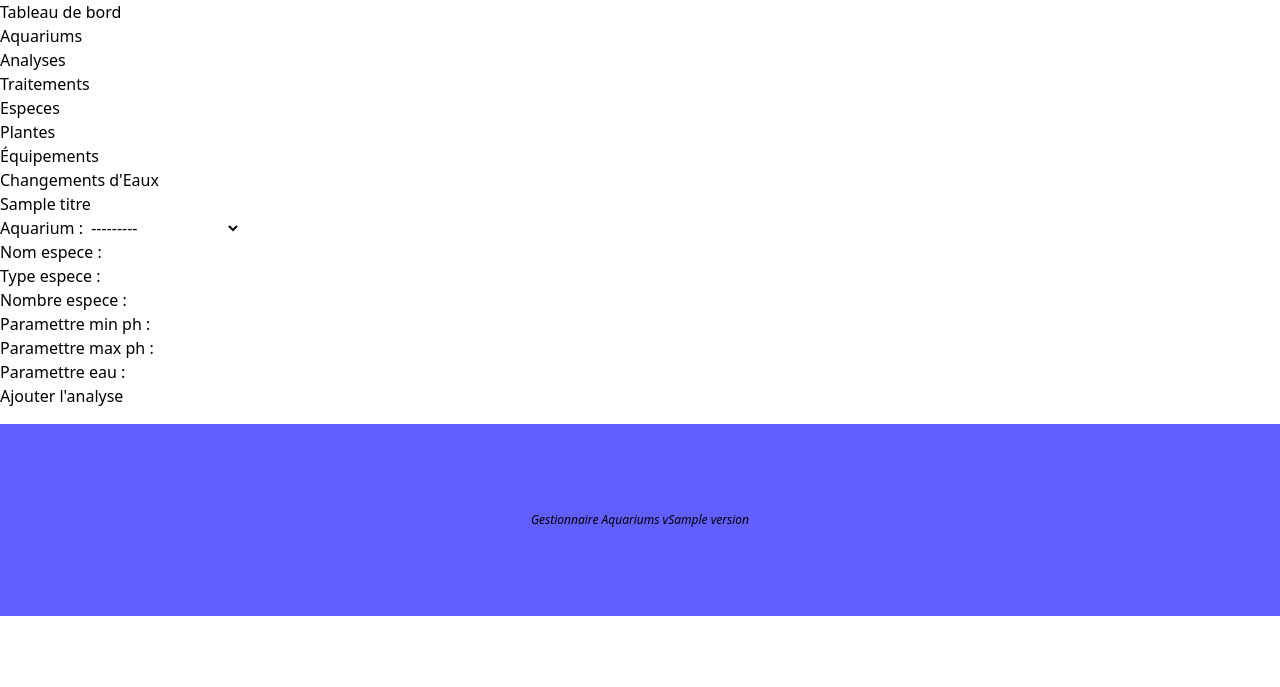
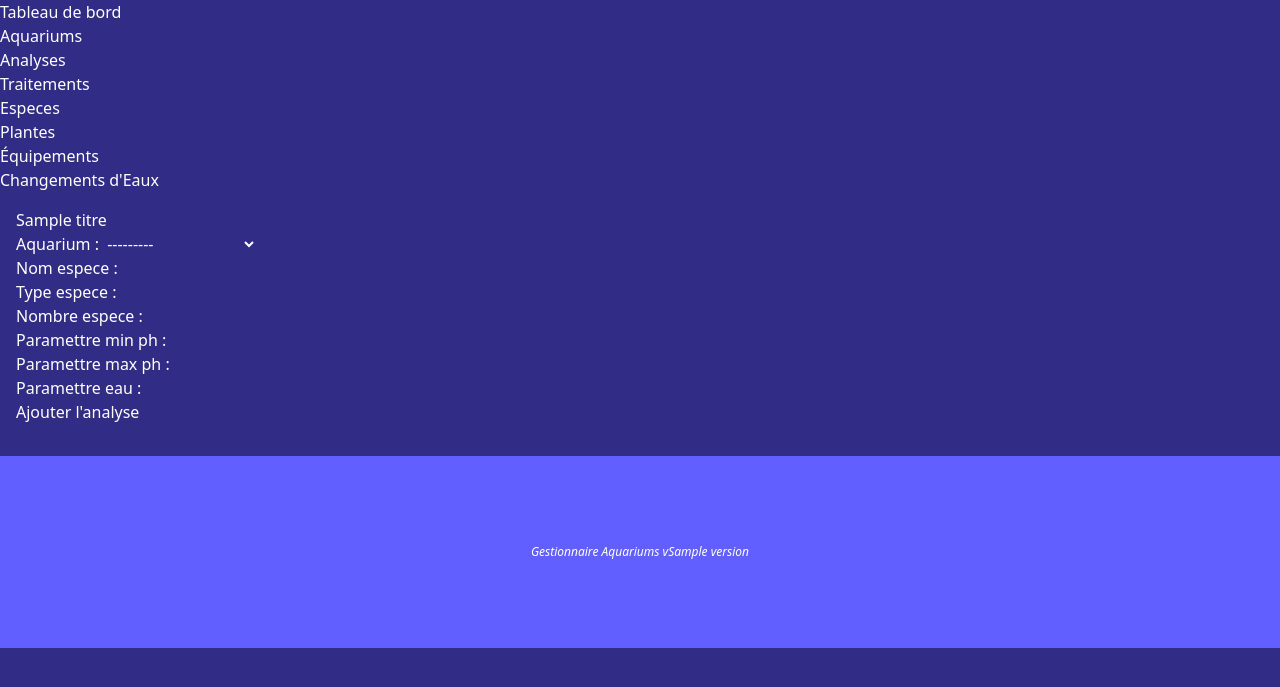
Before and after one commit to sidnou/Gestionnaire_Aquarium, a Django app: template src/apps/aquariums/templates/aquariums/ajout-espece.html in a window 1280 px wide. Shown: the top 687 px of the page. Run offline with Django 5.2, Linux system fonts and the light colour scheme; tables that the repository leaves empty hold one stand-in row (values such as "Sample post"); the template is opened without the code that fills it: values that come from a table or form of the project are taken from there, most other values are stand-ins (such as "Sample title", 1, 10 or a date in 2020); parts of the project's set-up code (start-up, migrations or seed data) failed here and were passed over; some libraries are stand-ins or nearby versions.

Commit message:
Ajout de la configuration de l'application "theme" et intégration de Tailwind CSS dans le projet, avec mise à jour des fichiers de base et des styles.

```diff
--- a/src/config/templates/base.html
+++ b/src/config/templates/base.html
@@ -9,16 +9,20 @@
     <title>{{ titre }}</title>
 </head>
 
-<body>
-{% include 'aquariums/menus.html' %}
-<div>
+<body class="flex flex-col full bg-indigo-900 text-white">
+<div class="flex-1">
+    {% include 'aquariums/menus.html' %}
+</div>
+<div class="flex-4 p-4">
     {% block content %} {% endblock %}
 </div>
-<div class="flex justify-center-safe h-48 mt-4 bg-indigo-500">
+<div class="flex-auto">
 
-    <footer class="flex flex-col items-center justify-center text-center">
-        <p class="text-xs italic">Gestionnaire Aquariums v{{ version }}</p>
-    </footer>
+    <div class="flex justify-center-safe h-48 mt-4 bg-indigo-500">
+        <footer class="flex flex-col items-center justify-center text-center">
+            <small class="text-xs italic">Gestionnaire Aquariums v{{ version }}</small>
+        </footer>
+    </div>
 </div>
 </body>
 
--- a/src/theme/static/css/dist/styles.css
+++ b/src/theme/static/css/dist/styles.css
@@ -8,14 +8,17 @@
     --font-serif: ui-serif, Georgia, Cambria, 'Times New Roman', Times, serif;
     --font-mono: ui-monospace, SFMono-Regular, Menlo, Monaco, Consolas, 'Liberation Mono', 'Courier New',
     monospace;
+    --color-indigo-400: oklch(67.3% 0.182 276.935);
     --color-indigo-500: oklch(58.5% 0.233 277.117);
+    --color-indigo-600: oklch(51.1% 0.262 276.966);
+    --color-indigo-800: oklch(39.8% 0.195 277.366);
+    --color-indigo-900: oklch(35.9% 0.144 278.697);
     --color-gray-50: oklch(98.5% 0.002 247.839);
     --color-black: #000;
+    --color-white: #fff;
     --spacing: 0.25rem;
     --text-xs: 0.75rem;
     --text-xs--line-height: calc(1 / 0.75);
-    --text-4xl: 2.25rem;
-    --text-4xl--line-height: calc(2.5 / 2.25);
     --text-5xl: 3rem;
     --text-5xl--line-height: 1;
     --tracking-normal: 0em;
@@ -173,8 +176,26 @@
   }
 }
 @layer utilities {
+  .absolute {
+    position: absolute;
+  }
+  .relative {
+    position: relative;
+  }
   .static {
     position: static;
+  }
+  .inset-x-0 {
+    inset-inline: calc(var(--spacing) * 0);
+  }
+  .top-0 {
+    top: calc(var(--spacing) * 0);
+  }
+  .bottom-0 {
+    bottom: calc(var(--spacing) * 0);
+  }
+  .left-0 {
+    left: calc(var(--spacing) * 0);
   }
   .container {
     width: 100%;
@@ -194,9 +215,6 @@
       max-width: 96rem;
     }
   }
-  .m-4 {
-    margin: calc(var(--spacing) * 4);
-  }
   .mx-auto {
     margin-inline: auto;
   }
@@ -212,14 +230,44 @@
   .h-48 {
     height: calc(var(--spacing) * 48);
   }
+  .h-full {
+    height: 100%;
+  }
   .h-screen {
     height: 100vh;
+  }
+  .w-full {
+    width: 100%;
+  }
+  .flex-1 {
+    flex: 1;
+  }
+  .flex-2 {
+    flex: 2;
+  }
+  .flex-3 {
+    flex: 3;
+  }
+  .flex-4 {
+    flex: 4;
+  }
+  .flex-auto {
+    flex: auto;
   }
   .flex-col {
     flex-direction: column;
   }
+  .flex-wrap {
+    flex-wrap: wrap;
+  }
+  .content-end {
+    align-content: flex-end;
+  }
   .items-center {
     align-items: center;
+  }
+  .items-end {
+    align-items: flex-end;
   }
   .justify-center {
     justify-content: center;
@@ -230,8 +278,35 @@
   .bg-gray-50 {
     background-color: var(--color-gray-50);
   }
+  .bg-indigo-400 {
+    background-color: var(--color-indigo-400);
+  }
   .bg-indigo-500 {
     background-color: var(--color-indigo-500);
+  }
+  .bg-indigo-600 {
+    background-color: var(--color-indigo-600);
+  }
+  .bg-indigo-800 {
+    background-color: var(--color-indigo-800);
+  }
+  .bg-indigo-900 {
+    background-color: var(--color-indigo-900);
+  }
+  .bg-gradient-to-t {
+    --tw-gradient-position: to top in oklab;
+    background-image: linear-gradient(var(--tw-gradient-stops));
+  }
+  .from-indigo-400 {
+    --tw-gradient-from: var(--color-indigo-400);
+    --tw-gradient-stops: var(--tw-gradient-via-stops, var(--tw-gradient-position), var(--tw-gradient-from) var(--tw-gradient-from-position), var(--tw-gradient-to) var(--tw-gradient-to-position));
+  }
+  .to-transparent {
+    --tw-gradient-to: transparent;
+    --tw-gradient-stops: var(--tw-gradient-via-stops, var(--tw-gradient-position), var(--tw-gradient-from) var(--tw-gradient-from-position), var(--tw-gradient-to) var(--tw-gradient-to-position));
+  }
+  .p-4 {
+    padding: calc(var(--spacing) * 4);
   }
   .text-center {
     text-align: center;
@@ -258,9 +333,54 @@
   .text-black {
     color: var(--color-black);
   }
+  .text-white {
+    color: var(--color-white);
+  }
   .italic {
     font-style: italic;
   }
+}
+@property --tw-gradient-position {
+  syntax: "*";
+  inherits: false;
+}
+@property --tw-gradient-from {
+  syntax: "<color>";
+  inherits: false;
+  initial-value: #0000;
+}
+@property --tw-gradient-via {
+  syntax: "<color>";
+  inherits: false;
+  initial-value: #0000;
+}
+@property --tw-gradient-to {
+  syntax: "<color>";
+  inherits: false;
+  initial-value: #0000;
+}
+@property --tw-gradient-stops {
+  syntax: "*";
+  inherits: false;
+}
+@property --tw-gradient-via-stops {
+  syntax: "*";
+  inherits: false;
+}
+@property --tw-gradient-from-position {
+  syntax: "<length-percentage>";
+  inherits: false;
+  initial-value: 0%;
+}
+@property --tw-gradient-via-position {
+  syntax: "<length-percentage>";
+  inherits: false;
+  initial-value: 50%;
+}
+@property --tw-gradient-to-position {
+  syntax: "<length-percentage>";
+  inherits: false;
+  initial-value: 100%;
 }
 @property --tw-leading {
   syntax: "*";
@@ -273,6 +393,15 @@
 @layer properties {
   @supports ((-webkit-hyphens: none) and (not (margin-trim: inline))) or ((-moz-orient: inline) and (not (color:rgb(from red r g b)))) {
     *, ::before, ::after, ::backdrop {
+      --tw-gradient-position: initial;
+      --tw-gradient-from: #0000;
+      --tw-gradient-via: #0000;
+      --tw-gradient-to: #0000;
+      --tw-gradient-stops: initial;
+      --tw-gradient-via-stops: initial;
+      --tw-gradient-from-position: 0%;
+      --tw-gradient-via-position: 50%;
+      --tw-gradient-to-position: 100%;
       --tw-leading: initial;
       --tw-tracking: initial;
     }
```
